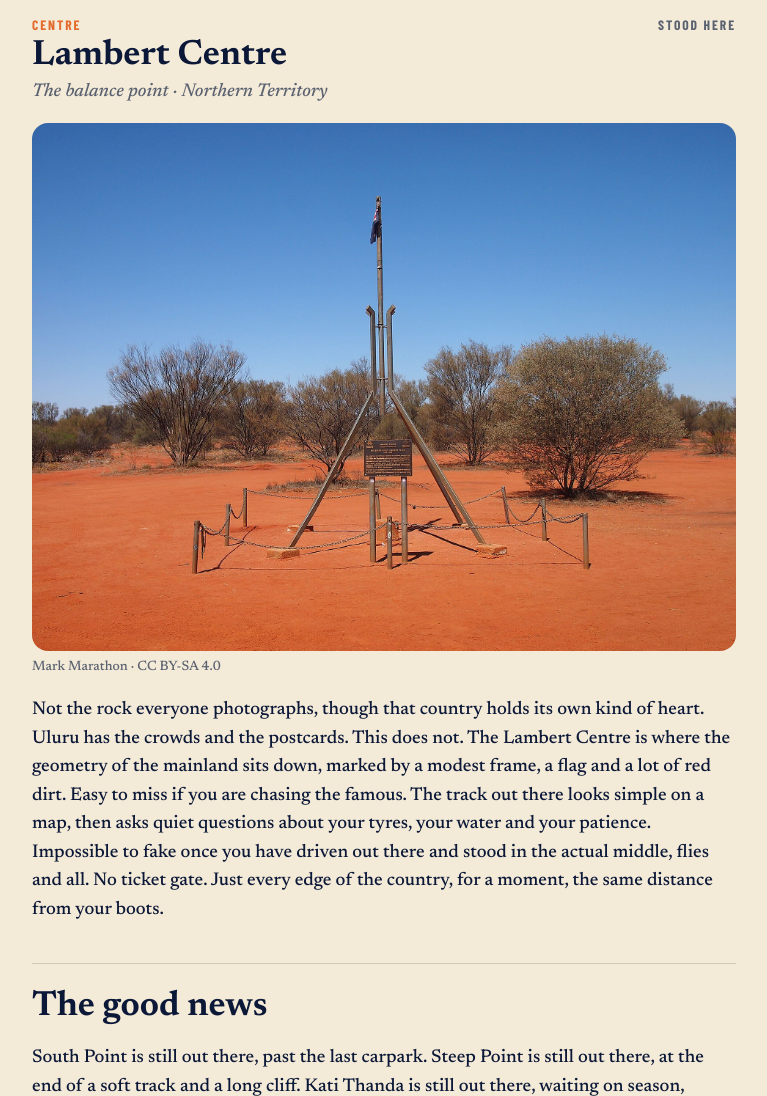
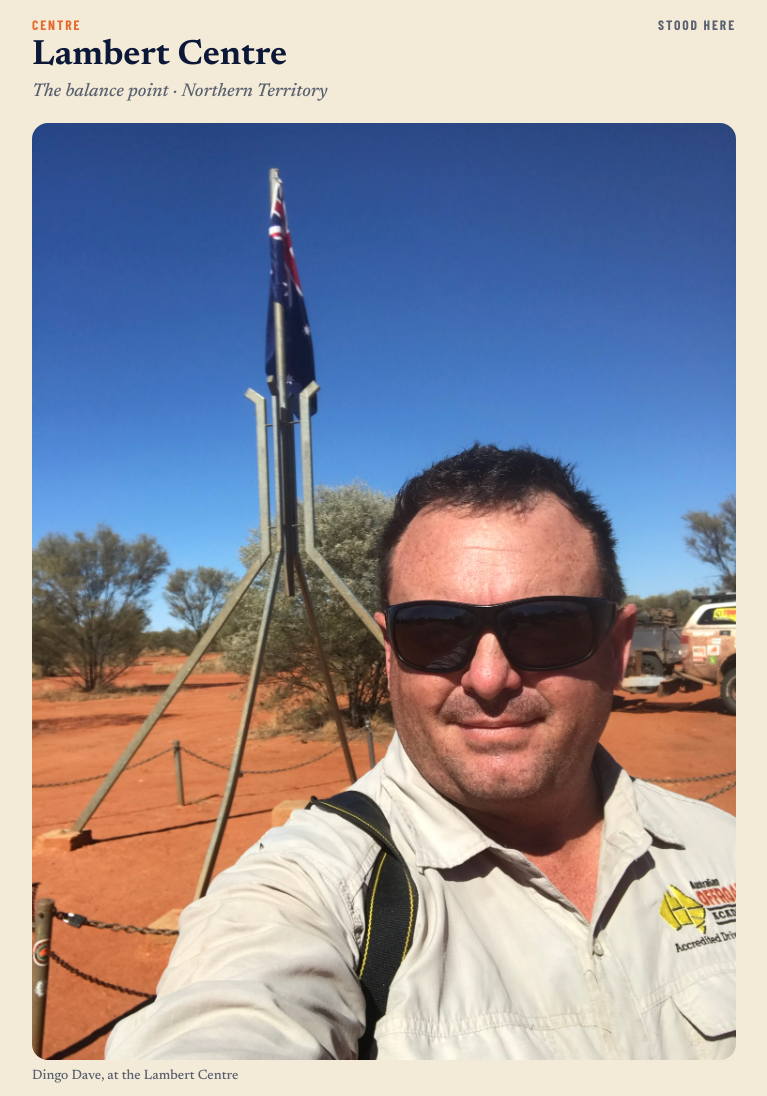
Before and after one commit to aora73/aora-visitor-guides, a plain HTML site: page edges/index.html in a window 1280 px wide. Shown: the part 7220-8316 px from the top of the page, without its empty margins (256-1023 px from the left). Drawn offline with nearby package versions, Linux system fonts and the light colour scheme.

Commit message:
Use Dingo Dave's photo at the Lambert Centre

```diff
--- a/edges/index.html
+++ b/edges/index.html
@@ -173,7 +173,7 @@
   <div class="kicker"><span>Centre</span><span>Stood here</span></div>
   <h2>Lambert Centre</h2>
   <p class="where">The balance point · Northern Territory</p>
-  <figure><img src="places/centre.jpg" alt="The Lambert Centre monument in red desert country, Northern Territory"><figcaption>Mark Marathon · CC BY-SA 4.0</figcaption></figure>
+  <figure><img src="places/centre-dingo.jpg" alt="Dingo Dave at the Lambert Centre monument, Australian flag and red dirt, Northern Territory"><figcaption>Dingo Dave, at the Lambert Centre</figcaption></figure>
   <p>Not the rock everyone photographs, though that country holds its own kind of heart. Uluru has the crowds and the postcards. This does not. The Lambert Centre is where the geometry of the mainland sits down, marked by a modest frame, a flag and a lot of red dirt. Easy to miss if you are chasing the famous. The track out there looks simple on a map, then asks quiet questions about your tyres, your water and your patience. Impossible to fake once you have driven out there and stood in the actual middle, flies and all. No ticket gate. Just every edge of the country, for a moment, the same distance from your boots.</p>
 </section>
   <section>
```
Also changed, not shown: edges/places/centre-dingo.jpg (added).
